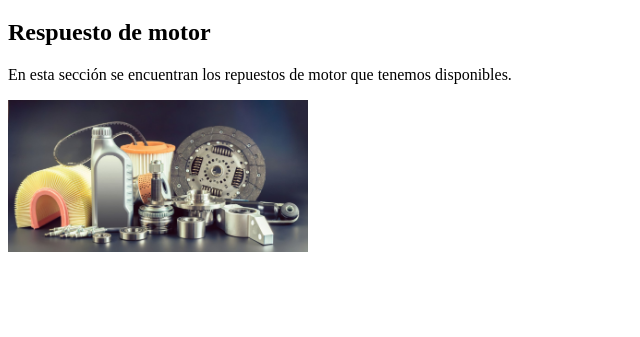
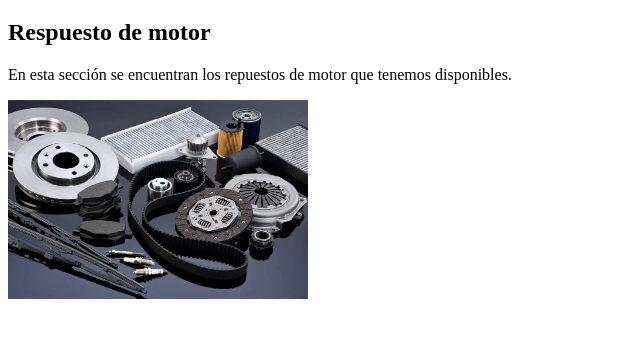
Before and after one commit to jorgecm87/repuestos-jorge, a plain HTML site: page index.html in a window 1280 px wide. Shown: the part 61-398 px from the top of the page, without its empty margins (0-640 px from the left). Drawn offline with Linux system fonts and the light colour scheme.

Commit message:
cambio de imagen

```diff
--- a/index.html
+++ b/index.html
@@ -10,7 +10,7 @@
     <section>
         <h2>Respuesto de motor</h2>
         <p>En esta sección se encuentran los repuestos de motor que tenemos disponibles.</p>
-        <img src="imagen-1.jpeg" alt="Repuesto de motor 1" style="width: 300px; height: auto;">
+        <img src="imagen-2.jpg" alt="Repuesto de motor 1" style="width: 300px; height: auto;">
     </section>
 </body>
 </html>
```
